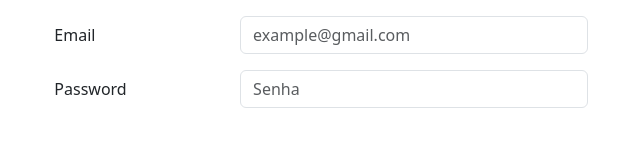
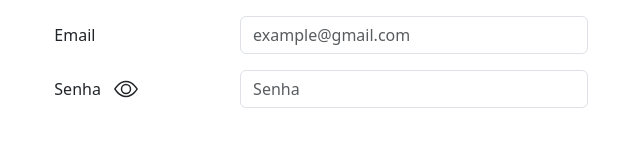
Before and after one commit to Jonathancmaia/garden, a React (Create React App) app: page / in a window 1280 px wide. Shown: the part 128-288 px from the top of the page, without its empty margins (319-959 px from the left). Built offline with nearby package versions, Linux system fonts and the light colour scheme.

Commit message:
added show/hide on password fields

```diff
--- a/src/App.css
+++ b/src/App.css
@@ -18,6 +18,13 @@ div[role="alert"] {
 input[type="number"]::-webkit-inner-spin-button {
   appearance: none;
   -webkit-appearance: none;
+}
+
+.show-hide-password {
+  cursor: pointer;
+  font-size: 150%;
+  margin-left: 1vw;
+  margin-top: -0.25rem;
 }
 
 /* http://meyerweb.com/eric/tools/css/reset/
--- a/src/components/Login/index.js
+++ b/src/components/Login/index.js
@@ -4,8 +4,9 @@ import Axios from "axios";
 import Context from "../../Context";
 import { useContext } from "react";
 import { Link, useNavigate } from "react-router-dom";
-import React, { useEffect } from "react";
+import React, { useEffect, useState } from "react";
 import { useForm } from "react-hook-form";
+import { Eye, EyeSlash } from "react-bootstrap-icons";
 
 const Login = () => {
   const navigate = useNavigate();
@@ -53,6 +54,9 @@ const Login = () => {
       setErrors([{ message: e.message }]);
     }
   };
+
+  //Snippet that hide or show password
+  const [show, setShow] = useState(false);
 
   return (
     <Form
@@ -102,11 +106,26 @@ const Login = () => {
 
       <Form.Group as={Row} className="mb-3">
         <Form.Label column sm="4">
-          Password
+          Senha
+          {show ? (
+            <EyeSlash
+              className="show-hide-password"
+              onClick={() => {
+                setShow(false);
+              }}
+            />
+          ) : (
+            <Eye
+              className="show-hide-password"
+              onClick={() => {
+                setShow(true);
+              }}
+            />
+          )}
         </Form.Label>
         <Col sm="8">
           <Form.Control
-            type="password"
+            type={show ? "text" : "password"}
             name="password"
             placeholder="Senha"
             {...register("password", {
--- a/src/components/Signup/index.js
+++ b/src/components/Signup/index.js
@@ -1,10 +1,11 @@
-import React, { useContext, useEffect } from "react";
+import React, { useContext, useEffect, useState } from "react";
 import Context from "../../Context";
 import Axios from "axios";
 import { Form, Row, Col, Button } from "react-bootstrap";
 import { Link, useNavigate } from "react-router-dom";
 import Request from "../../config/request.js";
 import { useForm } from "react-hook-form";
+import { Eye, EyeSlash } from "react-bootstrap-icons";
 
 const Signup = () => {
   const navigate = useNavigate();
@@ -49,6 +50,9 @@ const Signup = () => {
       setErrors([{ message: e.message }]);
     }
   };
+
+  //Snippet that hide or show password
+  const [show, setShow] = useState(false);
 
   return (
     <Form className="col-md-5 mx-auto" onSubmit={handleSubmit(handleSignup)}>
@@ -97,10 +101,25 @@ const Signup = () => {
       <Form.Group as={Row} className="mb-3" controlId="formPassword">
         <Form.Label column sm="4">
           Senha
+          {show ? (
+            <EyeSlash
+              className="show-hide-password"
+              onClick={() => {
+                setShow(false);
+              }}
+            />
+          ) : (
+            <Eye
+              className="show-hide-password"
+              onClick={() => {
+                setShow(true);
+              }}
+            />
+          )}
         </Form.Label>
         <Col sm="8">
           <Form.Control
-            type="password"
+            type={show ? "text" : "password"}
             name="password"
             placeholder="Senha"
             {...register("password", {
@@ -144,7 +163,7 @@ const Signup = () => {
         </Form.Label>
         <Col sm="8">
           <Form.Control
-            type="password"
+            type={show ? "text" : "password"}
             name="passwordConf"
             placeholder="Digite sua senha novamente"
             {...register("passwordConf", {
```
